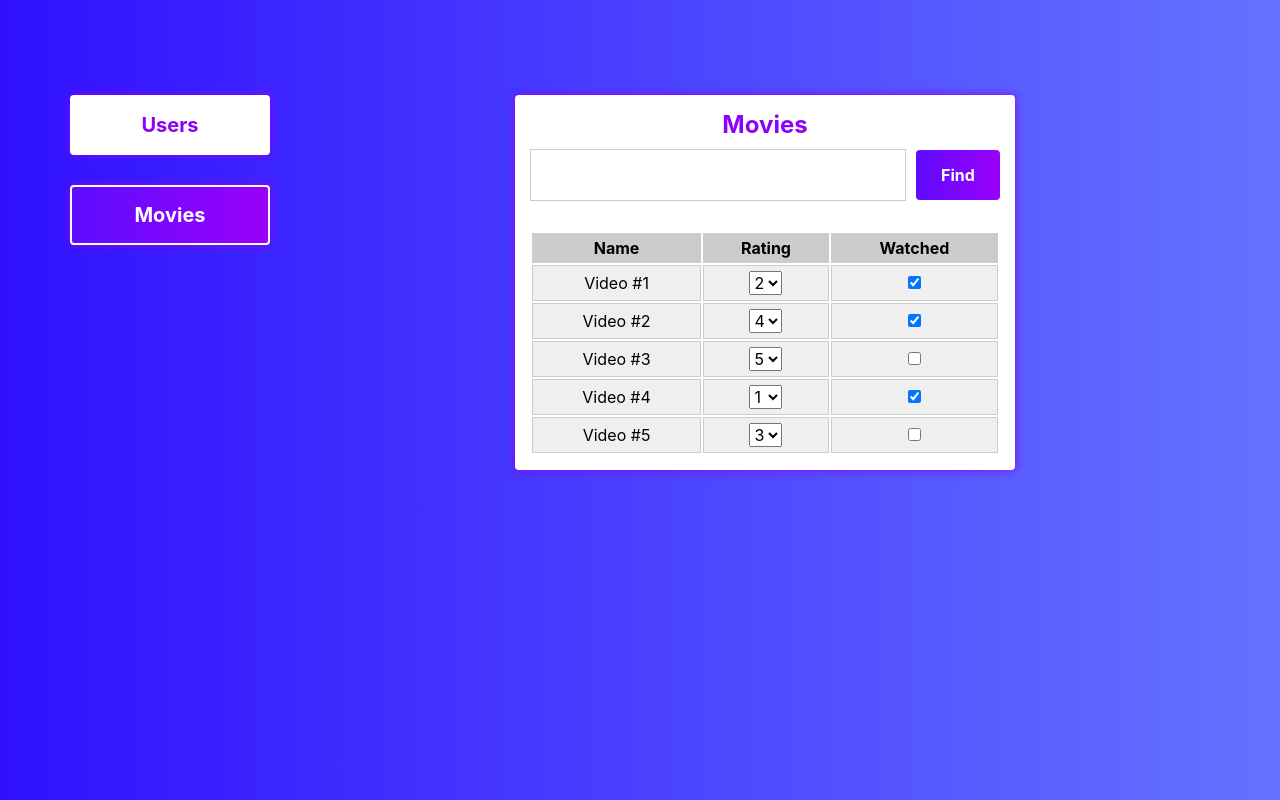
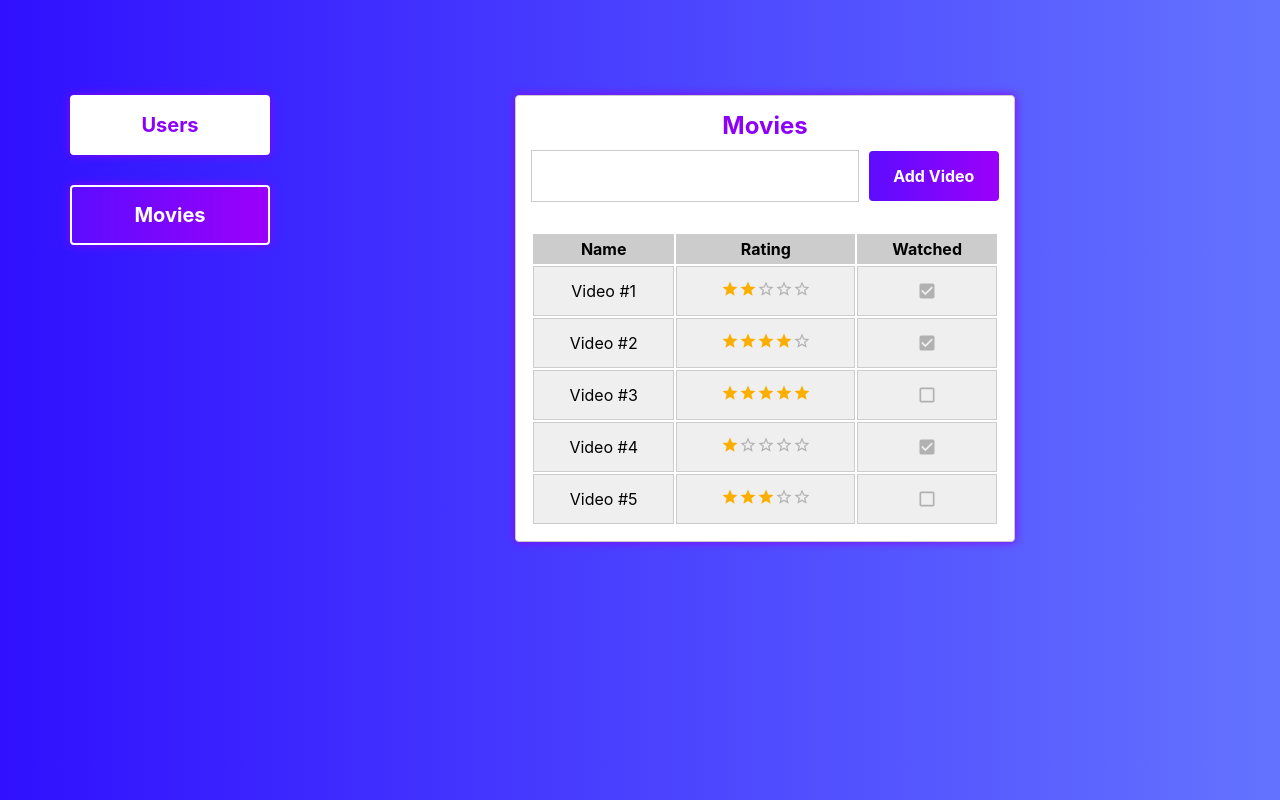
Before and after one commit to webslava92/appForm2Table, a React (Create React App) app: page /movies in a window 1280 px wide. Built offline with nearby package versions, Linux system fonts and the light colour scheme.

Commit message:
update movie block

```diff
--- a/package.json
+++ b/package.json
@@ -3,6 +3,9 @@
   "version": "0.1.0",
   "private": true,
   "dependencies": {
+    "@emotion/react": "^11.7.1",
+    "@emotion/styled": "^11.6.0",
+    "@mui/material": "^5.2.4",
     "@reduxjs/toolkit": "^1.7.0",
     "@testing-library/jest-dom": "^5.14.1",
     "@testing-library/react": "^11.2.7",
@@ -42,5 +45,6 @@
       "last 1 firefox version",
       "last 1 safari version"
     ]
-  }
+  },
+  "devDependencies": {}
 }
--- a/src/App.css
+++ b/src/App.css
@@ -333,6 +333,7 @@ button.pagination__btn-next {
   max-width: 500px;
   width: 100%;
   background-color: #fff;
+  border: 1px solid #ccc;
   border-radius: 4px;
   margin: 15px auto;
   text-align: center;
@@ -344,14 +345,14 @@ button.pagination__btn-next {
 }
 
 .MoviesForm input {
-  width: 80%;
+  width: 70%;
   padding: 15px;
   margin-top: 10px;
   border: 1px solid #ccc;
 }
 
 .MoviesForm button {
-  width: calc(20% - 10px);
+  width: calc(30% - 10px);
   padding: 15px;
   background: linear-gradient(
     90deg,
--- a/src/Components/movies/Movie.js
+++ b/src/Components/movies/Movie.js
@@ -1,34 +1,34 @@
 import React from "react";
 import { useSelector } from "react-redux";
+import Box from "@mui/material/Box";
+import Rating from "@mui/material/Rating";
+import Typography from "@mui/material/Typography";
+import Checkbox from "@mui/material/Checkbox";
+
 import "../../App.css";
+
 
 export function Movie() {
   const movies = useSelector((state) => state.movies.movies);
 
   return movies.map((item) => (
     <tr key={item.id}>
-      <td>{item.name}</td>
+      <td>{item.movieName}</td>
       <td>
-        <select type={"select"} name={"rating"}>
-          <option selected={item.rating === 1 ? true : false} value={"1"}>
-            1
-          </option>
-          <option selected={item.rating === 2 ? true : false} value={"2"}>
-            2
-          </option>
-          <option selected={item.rating === 3 ? true : false} value={"3"}>
-            3
-          </option>
-          <option selected={item.rating === 4 ? true : false} value={"4"}>
-            4
-          </option>
-          <option selected={item.rating === 5 ? true : false} value={"5"}>
-            5
-          </option>
-        </select>
+        <Box >
+          <Typography component="legend"></Typography>
+          <Rating name="read-only" value={item.rating} size="small" readOnly />
+        </Box>
       </td>
       <td>
-        <input type={"checkbox"} name={"watched"} checked={item.watched} />
+        <Checkbox
+          inputProps={{ "aria-label": "Checkbox demo" }}
+          name={"watched"}
+          background={"rgba(57,75,89,.5)"}
+          disabled
+          checked={item.watched}
+          size="small"
+        />
       </td>
     </tr>
   ));
--- a/src/Components/movies/MoviesForm.js
+++ b/src/Components/movies/MoviesForm.js
@@ -1,14 +1,28 @@
 import React from "react";
+import { useSelector } from "react-redux";
+import {useDispatch} from "react-redux"
 import "../../App.css";
 
+import { addMovie } from "../store/movieSlice";
+
 export function MoviesForm({}) {
+  const movies = useSelector((state) => state.movies.movies);
+  const dispatch = useDispatch();
+
+  const addVideo = () => dispatch(addMovie(movies));
+
   return (
     <div className="MoviesForm">
       <h3>Movies</h3>
-      <div>
-        <input type={"text"} />
-        <button>Find</button>
-      </div>
+      <form onClick={addVideo}>
+        <input
+          value={movies.movieName}
+          onChange={(e) => addMovie(e.target.value)}
+        />
+        <button type="submit" value="Submit">
+          Add Video
+        </button>
+      </form>
     </div>
   );
 }
--- a/src/Components/store/movieSlice.js
+++ b/src/Components/store/movieSlice.js
@@ -1,6 +1,11 @@
 import { createSlice, nanoid } from "@reduxjs/toolkit";
 import { Movies } from "../../Movies";
 import moviesData from "./moviesData.json";
+
+const generateNumber = (min, max) => {
+  return Math.floor(Math.random() * (max - min + 1) + min);
+};
+
 
 const movieSlice = createSlice({
   name: "movies",
@@ -14,9 +19,9 @@ const movieSlice = createSlice({
 
       state.movies.push({
         id: nanoid(),
-        name: "",
-        rating: "",
-        watched: false,
+        movieName: action.payload,
+        rating: generateNumber(1, 5),
+        watched: generateNumber(0, 1),
       });
     },
   },
--- a/src/Components/store/moviesData.json
+++ b/src/Components/store/moviesData.json
@@ -1,31 +1,31 @@
 [
   {
     "id": 1,
-    "name": "Video #1",
+    "movieName": "Video #1",
     "rating": 2,
     "watched": true
   },
   {
     "id": 2,
-    "name": "Video #2",
+    "movieName": "Video #2",
     "rating": 4,
     "watched": true
   },
   {
     "id": 3,
-    "name": "Video #3",
+    "movieName": "Video #3",
     "rating": 5,
     "watched": false
   },
   {
     "id": 4,
-    "name": "Video #4",
+    "movieName": "Video #4",
     "rating": 1,
     "watched": true
   },
   {
     "id": 5,
-    "name": "Video #5",
+    "movieName": "Video #5",
     "rating": 3,
     "watched": false
   }
--- a/src/Components/store/store.js
+++ b/src/Components/store/store.js
@@ -1,9 +1,9 @@
 import { configureStore } from "@reduxjs/toolkit";
-import MovieReducer from "./movieSlice";
+import movieReducer from "./movieSlice";
 
 
 export const store = configureStore({
   reducer: {
-    movies: MovieReducer,
+    movies: movieReducer,
   },
 });
```
Also changed, not shown: 1 other file (tests, documents, lock files or other folders).
